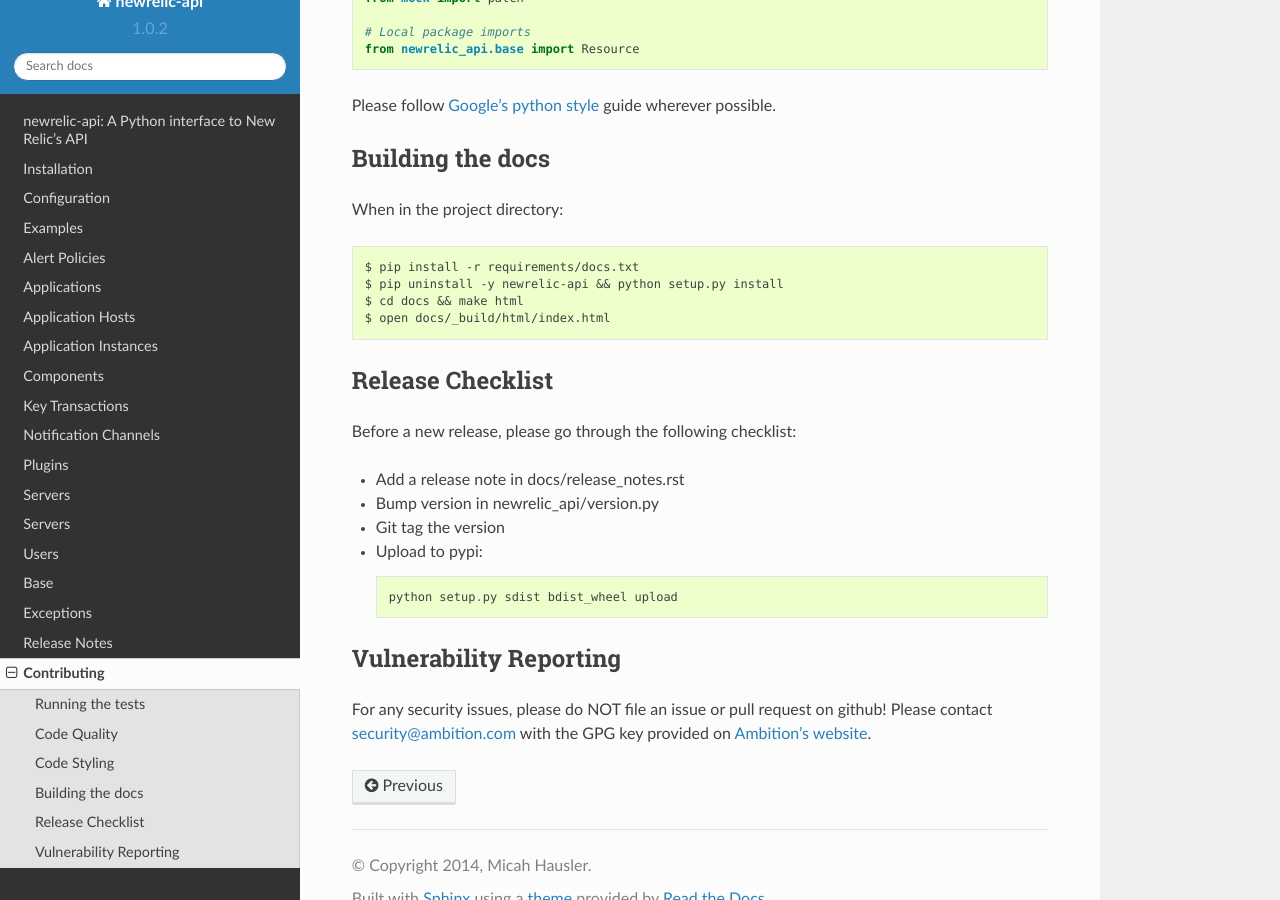
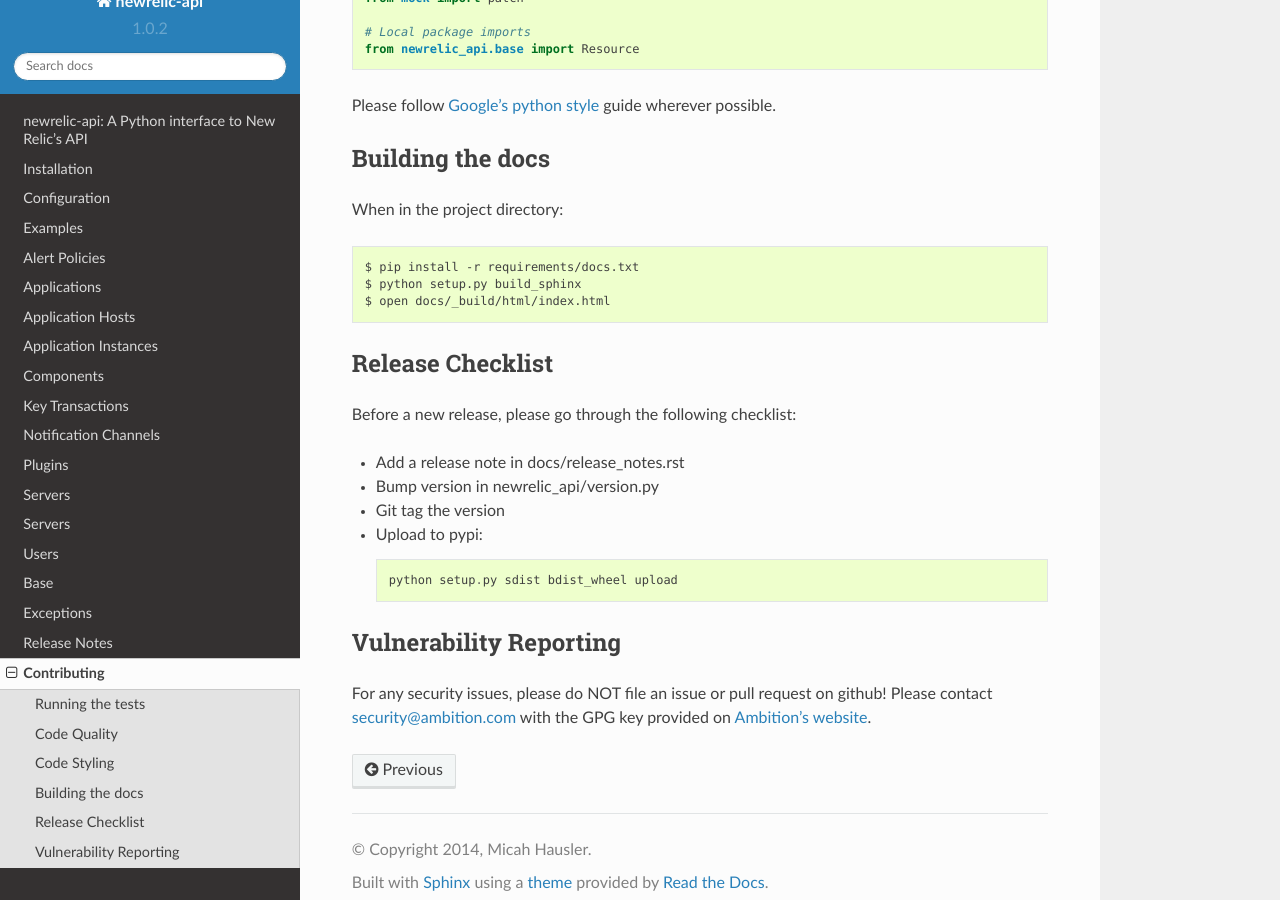
Before and after one commit to ambitioninc/newrelic-api, a Sphinx documentation site: the page built from docs/contributing.rst, in a window 1280 px wide and 900 px high, scrolled down 957 px. Built offline with Sphinx 7.4.7 and the Read the Docs theme 2.0.0, drawn with Linux system fonts in a browser that asks for light colours.

Commit message:
spring cleaning

```diff
--- a/docs/conf.py
+++ b/docs/conf.py
@@ -59,8 +59,8 @@
 master_doc = 'toc'
 
 # General information about the project.
-project = u'newrelic-api'
-copyright = u'2014, Micah Hausler'
+project = 'newrelic-api'
+copyright = '2014, Micah Hausler'
 
 # The version info for the project you're documenting, acts as replacement for
 # |version| and |release|, also used in various other places throughout the
@@ -248,10 +248,10 @@
 
 # One entry per manual page. List of tuples
 # (source start file, name, description, authors, manual section).
-man_pages = [
-    ('index', 'newrelic-api', u'newrelic-api Documentation',
-     [u'Micah Hausler'], 1)
-]
+man_pages = [(
+    'index', 'newrelic-api', 'newrelic-api Documentation',
+    ['Micah Hausler'], 1
+)]
 
 # If true, show URL addresses after external links.
 #man_show_urls = False
@@ -262,11 +262,11 @@
 # Grouping the document tree into Texinfo files. List of tuples
 # (source start file, target name, title, author,
 #  dir menu entry, description, category)
-texinfo_documents = [
-  ('index', 'newrelic-api', u'newrelic-api Documentation',
-   u'Micah Hausler', 'newrelic-api', 'One line description of project.',
-   'Miscellaneous'),
-]
+texinfo_documents = [(
+    'index', 'newrelic-api', 'newrelic-api Documentation',
+    'Micah Hausler', 'newrelic-api', 'One line description of project.',
+    'Miscellaneous'
+)]
 
 # Documents to append as an appendix to all manuals.
 #texinfo_appendices = []
@@ -281,5 +281,5 @@
 #texinfo_no_detailmenu = False
 
 intersphinx_mapping = {
-    'python': ('http://python.readthedocs.org/en/v2.7.2/', None),
+    'python': ('http://docs.python.org/3.4', None),
 }
--- a/docs/contributing.rst
+++ b/docs/contributing.rst
@@ -57,8 +57,7 @@
 When in the project directory::
 
     $ pip install -r requirements/docs.txt
-    $ pip uninstall -y newrelic-api && python setup.py install
-    $ cd docs && make html
+    $ python setup.py build_sphinx
     $ open docs/_build/html/index.html
 
 Release Checklist
```
Also changed, not shown: setup.cfg (+10 -0 lines), 1 other file.
